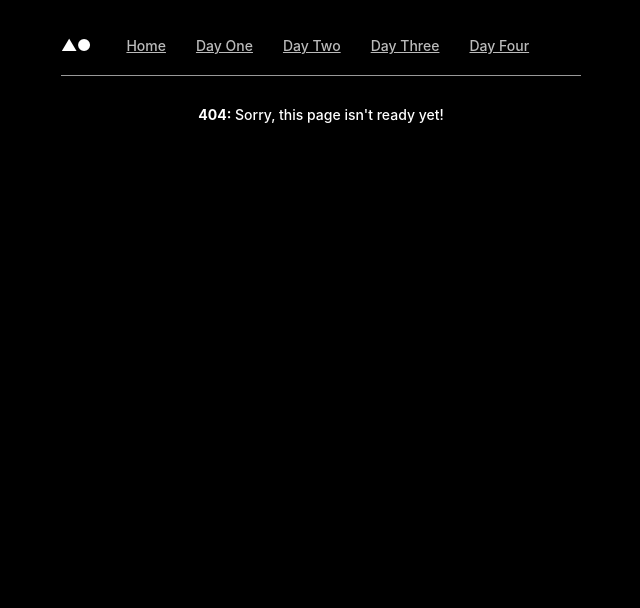
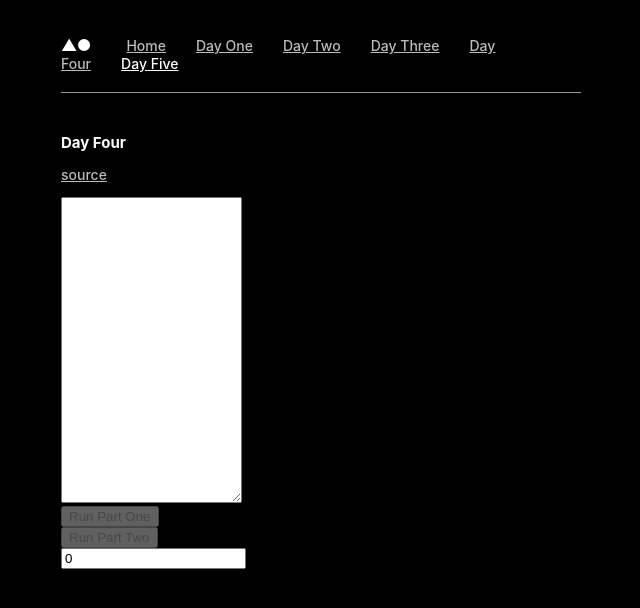
Before and after one commit to smokinjoe/advent-of-code-2023, a React (Create React App) app: page /day-five in a window 1280 px wide. Before the commit this address had no page. Shown: the top 608 px of the page, without its empty margins (319-959 px from the left). Built offline with nearby package versions, Linux system fonts and the light colour scheme.

Commit message:
lmao, i was linking to the 2020 advent of code instead of 2023 - whoopsie

```diff
--- a/src/App.tsx
+++ b/src/App.tsx
@@ -6,6 +6,7 @@ import { DayOne } from "./components/Days/DayOne/DayOne";
 import { DayTwo } from "./components/Days/DayTwo/DayTwo";
 import { DayThree } from "./components/Days/DayThree/DayThree";
 import { DayFour } from "./components/Days/DayFour/DayFour";
+import { DayFive } from "./components/Days/DayFive/DayFive";
 
 import "./styles.css";
 
@@ -51,6 +52,7 @@ const App = () => {
           <ActiveLink href="/day-two">Day Two</ActiveLink>
           <ActiveLink href="/day-three">Day Three</ActiveLink>
           <ActiveLink href="/day-four">Day Four</ActiveLink>
+          <ActiveLink href="/day-five">Day Five</ActiveLink>
         </nav>
 
         <main>
@@ -69,6 +71,9 @@ const App = () => {
             <Route path="/day-four">
               <DayFour />
             </Route>
+            <Route path="/day-five">
+              <DayFive />
+            </Route>
             <Route path="/:anything*">
               <center>
                 <b>404:</b> {`Sorry, this page isn't ready yet!`}
--- a/src/components/Days/DayFour/DayFour.tsx
+++ b/src/components/Days/DayFive/DayFive.tsx
@@ -3,11 +3,11 @@ import { DayForm } from "../../UI/DayForm";
 import { partOneHandler } from "./partOne";
 import { partTwoHandler } from "./partTwo";
 
-export const DayFour = () => {
+export const DayFive = () => {
   return (
     <DayForm
       day="Four"
-      sourceUrl="https://adventofcode.com/2020/day/4"
+      sourceUrl="https://adventofcode.com/2023/day/5"
       partOneHandler={partOneHandler}
       partTwoHandler={partTwoHandler}
     />
--- /dev/null
+++ b/src/components/Days/DayFive/partOne.ts
@@ -0,0 +1 @@
+export const partOneHandler = (data: string) => data.length;
--- /dev/null
+++ b/src/components/Days/DayFive/partTwo.ts
@@ -0,0 +1 @@
+export const partTwoHandler = (data: string) => data.length;
--- a/src/components/Days/DayOne/DayOne.tsx
+++ b/src/components/Days/DayOne/DayOne.tsx
@@ -7,7 +7,7 @@ export const DayOne = () => {
   return (
     <DayForm
       day="One"
-      sourceUrl="https://adventofcode.com/2020/day/1"
+      sourceUrl="https://adventofcode.com/2023/day/1"
       partOneHandler={partOneHandler}
       partTwoHandler={partTwoHandler}
     />
--- a/src/components/Days/DayThree/DayThree.tsx
+++ b/src/components/Days/DayThree/DayThree.tsx
@@ -7,7 +7,7 @@ export const DayThree = () => {
   return (
     <DayForm
       day="Three"
-      sourceUrl="https://adventofcode.com/2020/day/3"
+      sourceUrl="https://adventofcode.com/2023/day/3"
       partOneHandler={partOneHandler}
       partTwoHandler={partTwoHandler}
     />
--- a/src/components/Days/DayTwo/DayTwo.tsx
+++ b/src/components/Days/DayTwo/DayTwo.tsx
@@ -7,7 +7,7 @@ export const DayTwo = () => {
   return (
     <DayForm
       day="Two"
-      sourceUrl="https://adventofcode.com/2020/day/2"
+      sourceUrl="https://adventofcode.com/2023/day/2"
       partOneHandler={partOneHandler}
       partTwoHandler={partTwoHandler}
     />
```
